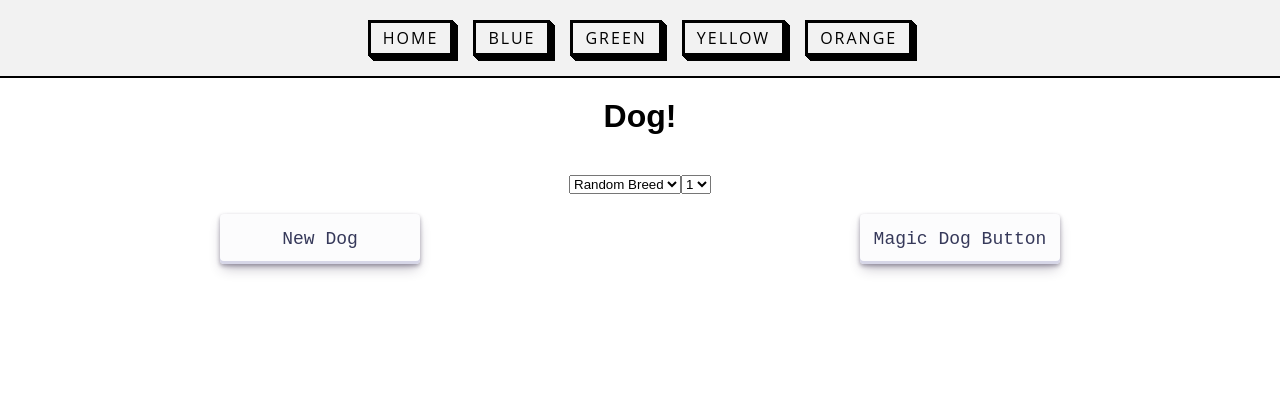
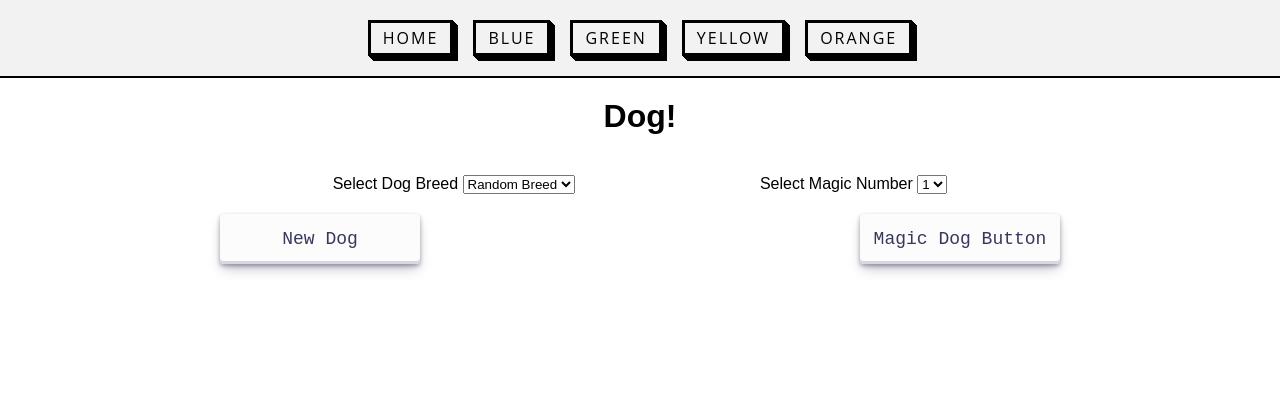
Before and after one commit to gomaman/2023-05-18-API-Task, a plain HTML site: page dog.html in a window 1280 px wide. Drawn offline with Linux system fonts and the light colour scheme; no server answers.

Commit message:
fixed previous arrogant changes

```diff
--- a/dog.html
+++ b/dog.html
@@ -25,14 +25,14 @@
         <h1>Dog!</h1>
         <div class="selector-container">
             <div>
-                <label for="select"></label>
+                <label for="select">Select Dog Breed</label>
                 <select name="select" id="dog-breed-selection">
                     <option value="random">Random Breed</option>
                 </select>
 
             </div>
             <div>
-                <label for="select"></label>
+                <label for="select">Select Magic Number</label>
                 <select name="select" id="magic-number" value="">
                     <option value="1">1</option>
                     <option value="2">2</option>
--- a/script.js
+++ b/script.js
@@ -2,7 +2,9 @@ let buttonTest = document.querySelector("#test-button");
 let promptLocation = document.querySelector("#prompt");
 let documentTitle = document.querySelector("h1");
 let dogPictureButton = document.querySelector("#button-dog-picture-generator");
-let dogPicturesButton = document.querySelector("#button-dog-multiple-picture-generator");
+let dogPicturesButton = document.querySelector(
+  "#button-dog-multiple-picture-generator"
+);
 let dogPictureContainer = document.querySelector(".dog-container");
 let dogPicturesContainer = document.querySelector(".multiple-dog-container");
 let dogBreedSelector = document.querySelector("#dog-breed-selection");
@@ -10,8 +12,7 @@ let magicNumber = document.querySelector("#magic-number");
 let number = magicNumber.value;
 
 function pictureGenerator(button) {
-
-    let picture = document.createElement("img");
+  let picture = document.createElement("img");
 
   button.addEventListener("click", () => {
     if (dogBreedSelector.value == "random") {
@@ -36,21 +37,26 @@ function pictureGenerator(button) {
 }
 
 function multiplePictureGenerator(button) {
-    magicNumber.addEventListener("change", () => {
+  magicNumber.addEventListener("change", () => {
     number = magicNumber.value;
 
   });
 
   button.addEventListener("click", () => {
+
+    let picture = document.createElement("img");
+    picture.classList.add("picture");
+
     if (dogBreedSelector.value == "random") {
+        console.log(number)
       fetch(`https://dog.ceo/api/breeds/image/random/${number}`)
         .then((response) => response.json())
         .then((data) => {
           let dogLink = data.message;
           dogLink.forEach((god) => {
             let picture = document.createElement("img");
+            picture.classList.add("picture");
             picture.src = god;
-            picture.classList.add("picture");
             dogPicturesContainer.append(picture);
           });
         });
@@ -64,8 +70,8 @@ function multiplePictureGenerator(button) {
           let dogLink = data.message;
           dogLink.forEach((god) => {
             let picture = document.createElement("img");
+            picture.classList.add("picture");
             picture.src = god;
-            picture.classList.add("picture");
             dogPicturesContainer.append(picture);
           });
         });
--- a/style.css
+++ b/style.css
@@ -12,13 +12,14 @@ h1{
 }
 
 .selector-container {
-    max-width: 800px;
-    margin: 0 auto;
-    padding: 20px;
-    text-align: center;
-    display: flex;
-    justify-content: center;
-    align-items: flex-start;
+  max-width: 800px;
+  margin: 0 auto;
+  padding: 20px;
+  text-align: center;
+  display: flex;
+  align-items: stretch;
+  flex-direction: row;
+  justify-content: space-around;
 }
 
 header {
```
